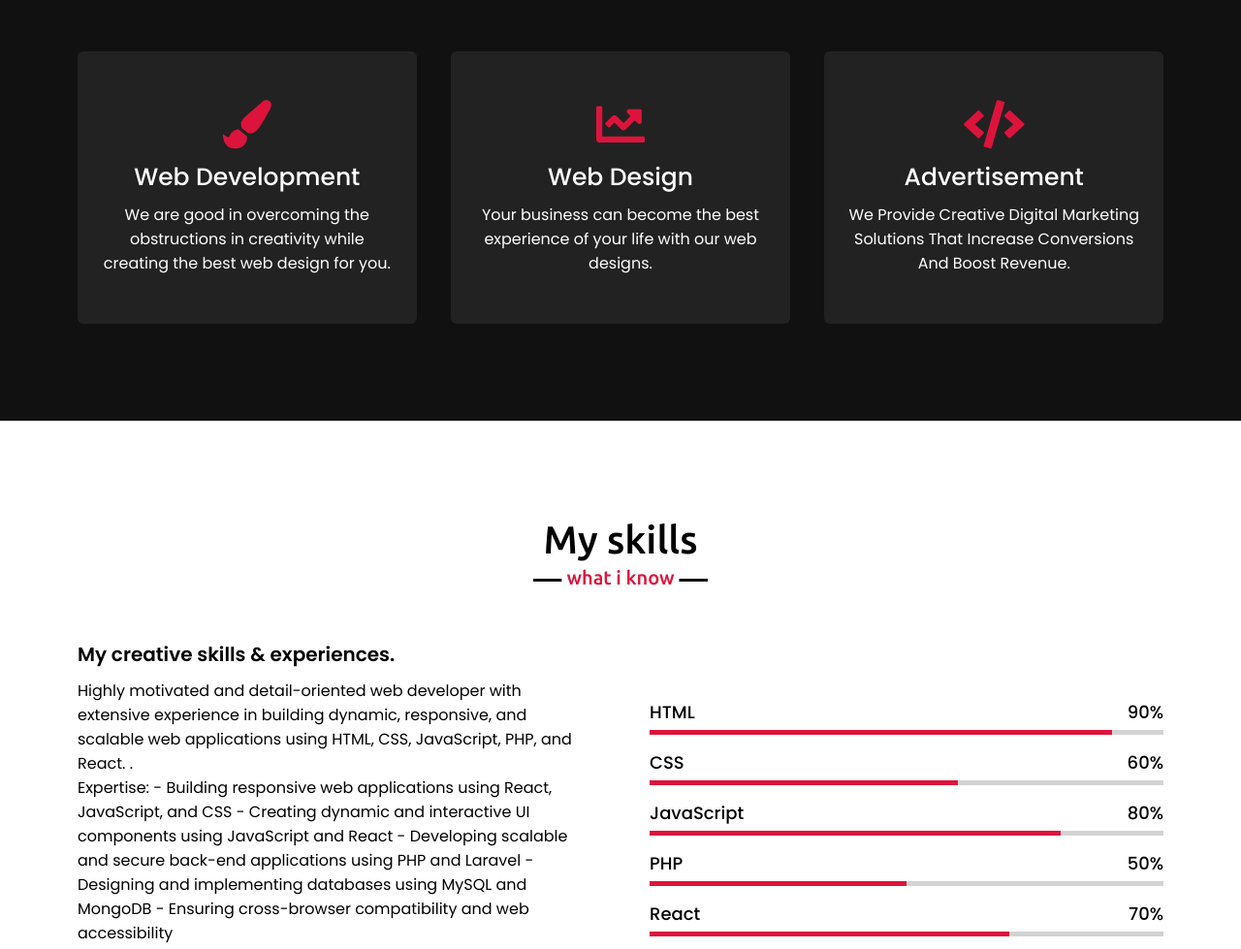
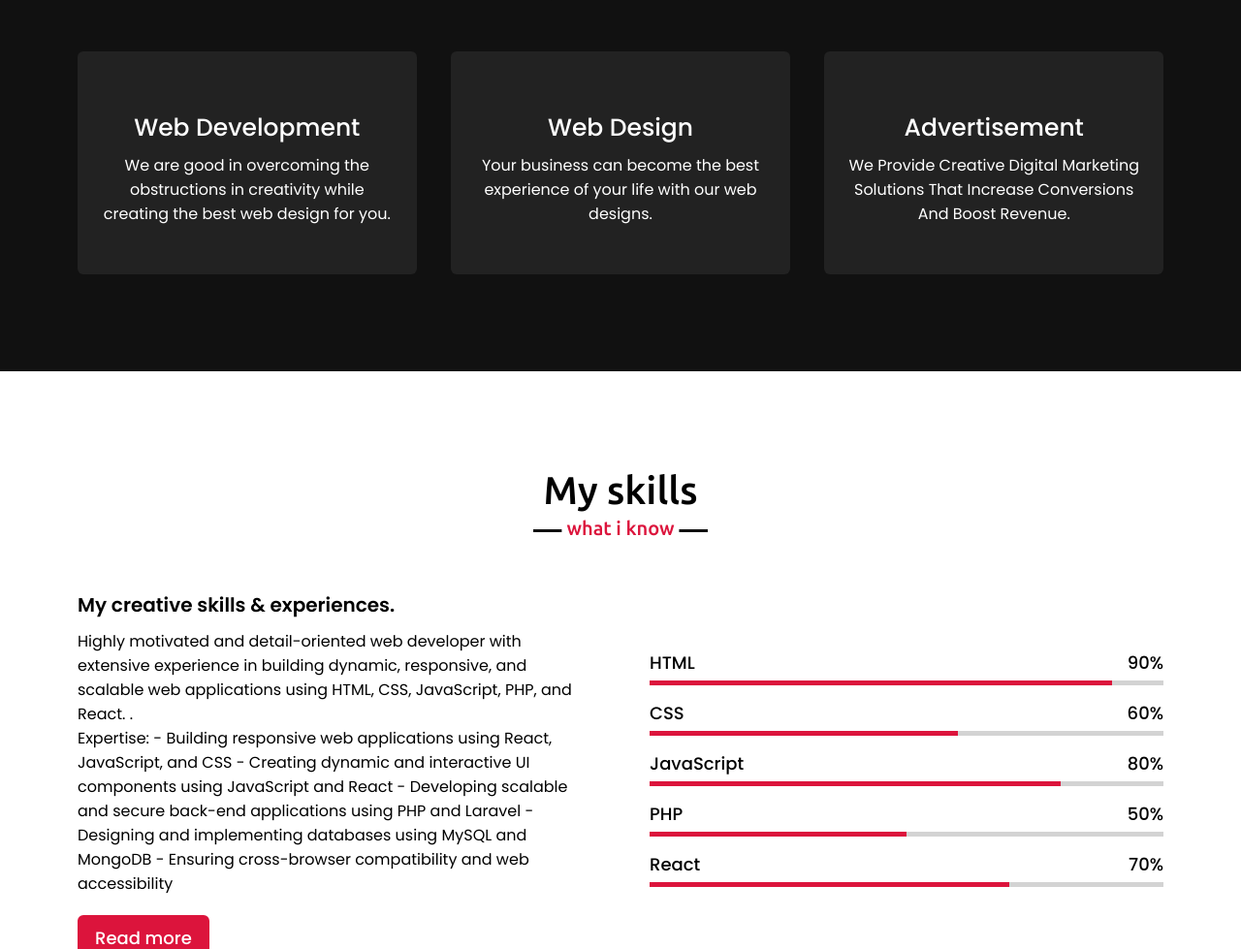
Before and after one commit to CODEWITHSTG/opeyemi.com, a plain HTML site: page index.html in a window 1280 px wide. Shown: the part 1821-2800 px from the top of the page at 97% size. Drawn offline with nearby package versions, Linux system fonts and the light colour scheme.

Commit message:
index.html

```diff
--- a/index.html
+++ b/index.html
@@ -5,12 +5,12 @@
     <meta name="viewport" content="width=device-width, initial-scale=1.0">
     <title>Personal Portfolio Website</title>
     <link rel="stylesheet" href="style.css">
-    <link rel="stylesheet" href="https://cdnjs.cloudflare.com/ajax/libs/font-awesome/5.15.3/css/all.min.css"/>
+    <!-- <link rel="stylesheet" href="https://cdnjs.cloudflare.com/ajax/libs/font-awesome/5.15.3/css/all.min.css"/>
     <script src="https://code.jquery.com/jquery-3.5.1.min.js"></script>
     <script src="https://cdnjs.cloudflare.com/ajax/libs/typed.js/2.0.11/typed.min.js"></script>
     <script src="https://cdnjs.cloudflare.com/ajax/libs/waypoints/4.0.1/jquery.waypoints.min.js"></script>
     <script src="https://cdnjs.cloudflare.com/ajax/libs/OwlCarousel2/2.3.4/owl.carousel.min.js"></script>
-    <link rel="stylesheet" href="https://cdnjs.cloudflare.com/ajax/libs/OwlCarousel2/2.3.4/assets/owl.carousel.min.css"/>
+    <link rel="stylesheet" href="https://cdnjs.cloudflare.com/ajax/libs/OwlCarousel2/2.3.4/assets/owl.carousel.min.css"/> -->
     <link rel="stylesheet" href="style.css">
 </head>
 <body>
```
